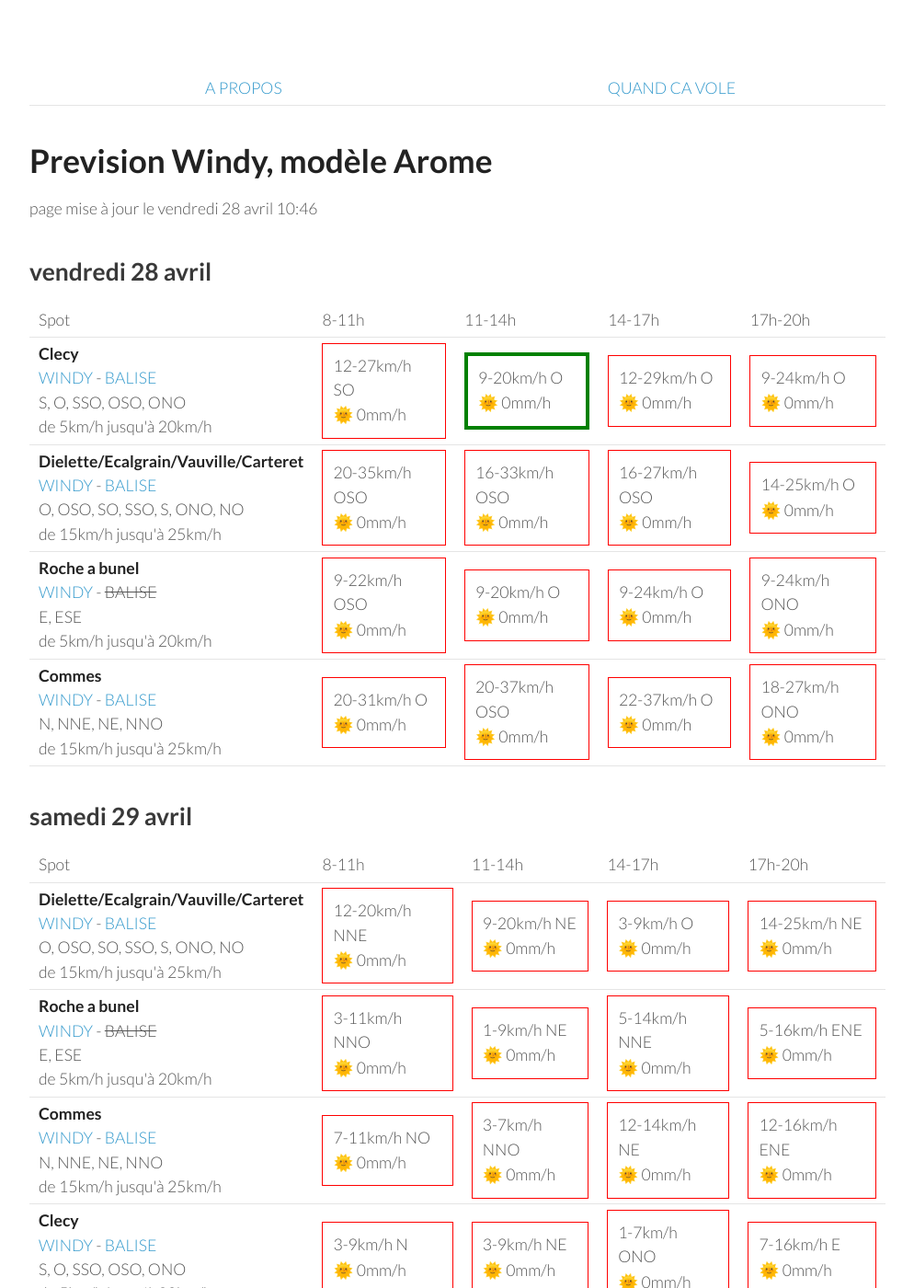
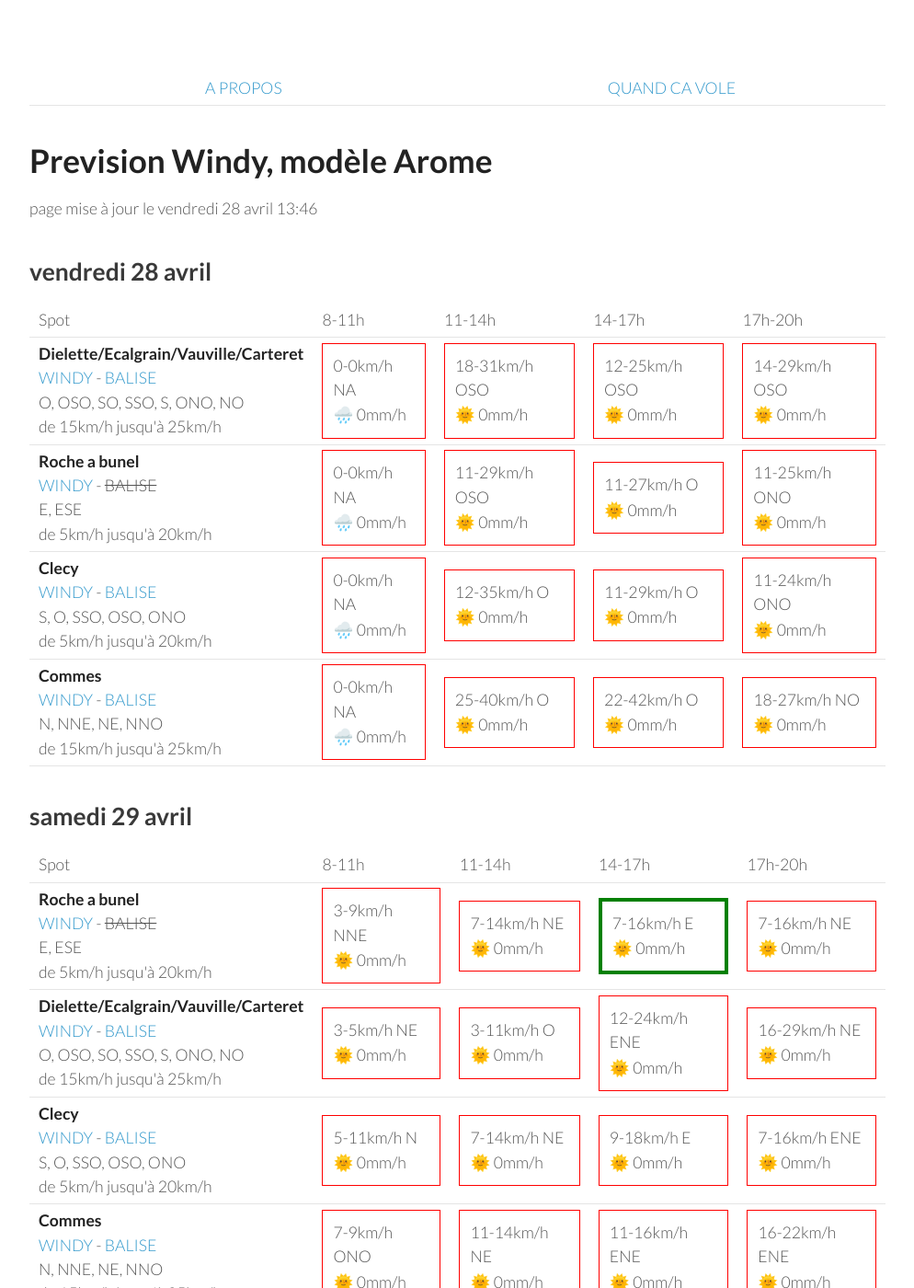
Before and after one commit to parapente-dans-le-nord/parapente-dans-le-nord.github.io, a Jekyll site: the page built from normandie.markdown, in a window 1280 px wide and 1400 px high. Shown: the whole window at 92% size, without its empty margins (26-1020 px from the left). Built offline with Jekyll 4.4.1, drawn with Linux system fonts in a browser that asks for light colours.

Commit message:
update index.markdown

```diff
--- a/normandie.markdown
+++ b/normandie.markdown
@@ -7,7 +7,7 @@ title:  "Tous les spots"
 {: .links}
 
 # Prevision Windy, modèle Arome
-page mise à jour le vendredi 28 avril 10:46
+page mise à jour le vendredi 28 avril 13:46
 
 ## vendredi 28 avril
 
@@ -22,43 +22,39 @@ page mise à jour le vendredi 28 avril 10:46
       <td>17h-20h</td>
     </tr>
 <tr>
-        <td><strong>Clecy</strong><br><a href="https://windy.com/48.929/-0.470?48.516,-0.470,8">WINDY</a> - <span class=""><a href="http://www.balisemeteo.com/balise.php?idBalise=122">BALISE</a> </span><br> <span class="vent-favorable">S, O, SSO, OSO, ONO</span><br><span class="force-vent">de 5km/h jusqu'à 20km/h</span> </td>
-
-            <td><div class="not-flyable"><p>12-27km/h SO</p><p>🌞 0mm/h</p></div></td>
-            <td><div class="flyable"><p>9-20km/h O</p><p>🌞 0mm/h</p></div></td>
-            <td><div class="not-flyable"><p>12-29km/h O</p><p>🌞 0mm/h</p></div></td>
-            <td><div class="not-flyable"><p>9-24km/h O</p><p>🌞 0mm/h</p></div></td>
-
-
-    </tr>
-<tr>
         <td><strong>Dielette/Ecalgrain/Vauville/Carteret</strong><br><a href="https://windy.com/49.650/-1.856?49.243,-1.856,8">WINDY</a> - <span class=""><a href="http://www.balisemeteo.com/balise.php?idBalise=81">BALISE</a> </span><br> <span class="vent-favorable">O, OSO, SO, SSO, S, ONO, NO</span><br><span class="force-vent">de 15km/h jusqu'à 25km/h</span> </td>
 
-            <td><div class="not-flyable"><p>20-35km/h OSO</p><p>🌞 0mm/h</p></div></td>
-            <td><div class="not-flyable"><p>16-33km/h OSO</p><p>🌞 0mm/h</p></div></td>
-            <td><div class="not-flyable"><p>16-27km/h OSO</p><p>🌞 0mm/h</p></div></td>
-            <td><div class="not-flyable"><p>14-25km/h O</p><p>🌞 0mm/h</p></div></td>
-
+            <td><div class="not-flyable"><p>0-0km/h NA</p><p>🌧️ 0mm/h</p></div></td>
+            <td><div class="not-flyable"><p>18-31km/h OSO</p><p>🌞 0mm/h</p></div></td>
+            <td><div class="not-flyable"><p>12-25km/h OSO</p><p>🌞 0mm/h</p></div></td>
+            <td><div class="not-flyable"><p>14-29km/h OSO</p><p>🌞 0mm/h</p></div></td>
 
     </tr>
 <tr>
         <td><strong>Roche a bunel</strong><br><a href="https://windy.com/48.993/-0.499?48.580,-0.499,8">WINDY</a> - <span class="no-balise"> BALISE </span><br> <span class="vent-favorable">E, ESE</span><br><span class="force-vent">de 5km/h jusqu'à 20km/h</span> </td>
 
-            <td><div class="not-flyable"><p>9-22km/h OSO</p><p>🌞 0mm/h</p></div></td>
-            <td><div class="not-flyable"><p>9-20km/h O</p><p>🌞 0mm/h</p></div></td>
-            <td><div class="not-flyable"><p>9-24km/h O</p><p>🌞 0mm/h</p></div></td>
-            <td><div class="not-flyable"><p>9-24km/h ONO</p><p>🌞 0mm/h</p></div></td>
+            <td><div class="not-flyable"><p>0-0km/h NA</p><p>🌧️ 0mm/h</p></div></td>
+            <td><div class="not-flyable"><p>11-29km/h OSO</p><p>🌞 0mm/h</p></div></td>
+            <td><div class="not-flyable"><p>11-27km/h O</p><p>🌞 0mm/h</p></div></td>
+            <td><div class="not-flyable"><p>11-25km/h ONO</p><p>🌞 0mm/h</p></div></td>
 
+    </tr>
+<tr>
+        <td><strong>Clecy</strong><br><a href="https://windy.com/48.929/-0.470?48.516,-0.470,8">WINDY</a> - <span class=""><a href="http://www.balisemeteo.com/balise.php?idBalise=122">BALISE</a> </span><br> <span class="vent-favorable">S, O, SSO, OSO, ONO</span><br><span class="force-vent">de 5km/h jusqu'à 20km/h</span> </td>
+
+            <td><div class="not-flyable"><p>0-0km/h NA</p><p>🌧️ 0mm/h</p></div></td>
+            <td><div class="not-flyable"><p>12-35km/h O</p><p>🌞 0mm/h</p></div></td>
+            <td><div class="not-flyable"><p>11-29km/h O</p><p>🌞 0mm/h</p></div></td>
+            <td><div class="not-flyable"><p>11-24km/h ONO</p><p>🌞 0mm/h</p></div></td>
 
     </tr>
 <tr>
         <td><strong>Commes</strong><br><a href="https://windy.com/49.346/-0.726?48.936,-0.726,8">WINDY</a> - <span class=""><a href="http://www.balisemeteo.com/balise.php?idBalise=158">BALISE</a> </span><br> <span class="vent-favorable">N, NNE, NE, NNO</span><br><span class="force-vent">de 15km/h jusqu'à 25km/h</span> </td>
 
-            <td><div class="not-flyable"><p>20-31km/h O</p><p>🌞 0mm/h</p></div></td>
-            <td><div class="not-flyable"><p>20-37km/h OSO</p><p>🌞 0mm/h</p></div></td>
-            <td><div class="not-flyable"><p>22-37km/h O</p><p>🌞 0mm/h</p></div></td>
-            <td><div class="not-flyable"><p>18-27km/h ONO</p><p>🌞 0mm/h</p></div></td>
-
+            <td><div class="not-flyable"><p>0-0km/h NA</p><p>🌧️ 0mm/h</p></div></td>
+            <td><div class="not-flyable"><p>25-40km/h O</p><p>🌞 0mm/h</p></div></td>
+            <td><div class="not-flyable"><p>22-42km/h O</p><p>🌞 0mm/h</p></div></td>
+            <td><div class="not-flyable"><p>18-27km/h NO</p><p>🌞 0mm/h</p></div></td>
 
     </tr>
 
@@ -78,42 +74,42 @@ page mise à jour le vendredi 28 avril 10:46
       <td>17h-20h</td>
     </tr>
 <tr>
-        <td><strong>Dielette/Ecalgrain/Vauville/Carteret</strong><br><a href="https://windy.com/49.650/-1.856?49.243,-1.856,8">WINDY</a> - <span class=""><a href="http://www.balisemeteo.com/balise.php?idBalise=81">BALISE</a> </span><br> <span class="vent-favorable">O, OSO, SO, SSO, S, ONO, NO</span><br><span class="force-vent">de 15km/h jusqu'à 25km/h</span> </td>
+        <td><strong>Roche a bunel</strong><br><a href="https://windy.com/48.993/-0.499?48.580,-0.499,8">WINDY</a> - <span class="no-balise"> BALISE </span><br> <span class="vent-favorable">E, ESE</span><br><span class="force-vent">de 5km/h jusqu'à 20km/h</span> </td>
 
-            <td><div class="not-flyable"><p>12-20km/h NNE</p><p>🌞 0mm/h</p></div></td>
-            <td><div class="not-flyable"><p>9-20km/h NE</p><p>🌞 0mm/h</p></div></td>
-            <td><div class="not-flyable"><p>3-9km/h O</p><p>🌞 0mm/h</p></div></td>
-            <td><div class="not-flyable"><p>14-25km/h NE</p><p>🌞 0mm/h</p></div></td>
+            <td><div class="not-flyable"><p>3-9km/h NNE</p><p>🌞 0mm/h</p></div></td>
+            <td><div class="not-flyable"><p>7-14km/h NE</p><p>🌞 0mm/h</p></div></td>
+            <td><div class="flyable"><p>7-16km/h E</p><p>🌞 0mm/h</p></div></td>
+            <td><div class="not-flyable"><p>7-16km/h NE</p><p>🌞 0mm/h</p></div></td>
 
 
     </tr>
 <tr>
-        <td><strong>Roche a bunel</strong><br><a href="https://windy.com/48.993/-0.499?48.580,-0.499,8">WINDY</a> - <span class="no-balise"> BALISE </span><br> <span class="vent-favorable">E, ESE</span><br><span class="force-vent">de 5km/h jusqu'à 20km/h</span> </td>
+        <td><strong>Dielette/Ecalgrain/Vauville/Carteret</strong><br><a href="https://windy.com/49.650/-1.856?49.243,-1.856,8">WINDY</a> - <span class=""><a href="http://www.balisemeteo.com/balise.php?idBalise=81">BALISE</a> </span><br> <span class="vent-favorable">O, OSO, SO, SSO, S, ONO, NO</span><br><span class="force-vent">de 15km/h jusqu'à 25km/h</span> </td>
 
-            <td><div class="not-flyable"><p>3-11km/h NNO</p><p>🌞 0mm/h</p></div></td>
-            <td><div class="not-flyable"><p>1-9km/h NE</p><p>🌞 0mm/h</p></div></td>
-            <td><div class="not-flyable"><p>5-14km/h NNE</p><p>🌞 0mm/h</p></div></td>
-            <td><div class="not-flyable"><p>5-16km/h ENE</p><p>🌞 0mm/h</p></div></td>
+            <td><div class="not-flyable"><p>3-5km/h NE</p><p>🌞 0mm/h</p></div></td>
+            <td><div class="not-flyable"><p>3-11km/h O</p><p>🌞 0mm/h</p></div></td>
+            <td><div class="not-flyable"><p>12-24km/h ENE</p><p>🌞 0mm/h</p></div></td>
+            <td><div class="not-flyable"><p>16-29km/h NE</p><p>🌞 0mm/h</p></div></td>
+
+
+    </tr>
+<tr>
+        <td><strong>Clecy</strong><br><a href="https://windy.com/48.929/-0.470?48.516,-0.470,8">WINDY</a> - <span class=""><a href="http://www.balisemeteo.com/balise.php?idBalise=122">BALISE</a> </span><br> <span class="vent-favorable">S, O, SSO, OSO, ONO</span><br><span class="force-vent">de 5km/h jusqu'à 20km/h</span> </td>
+
+            <td><div class="not-flyable"><p>5-11km/h N</p><p>🌞 0mm/h</p></div></td>
+            <td><div class="not-flyable"><p>7-14km/h NE</p><p>🌞 0mm/h</p></div></td>
+            <td><div class="not-flyable"><p>9-18km/h E</p><p>🌞 0mm/h</p></div></td>
+            <td><div class="not-flyable"><p>7-16km/h ENE</p><p>🌞 0mm/h</p></div></td>
 
 
     </tr>
 <tr>
         <td><strong>Commes</strong><br><a href="https://windy.com/49.346/-0.726?48.936,-0.726,8">WINDY</a> - <span class=""><a href="http://www.balisemeteo.com/balise.php?idBalise=158">BALISE</a> </span><br> <span class="vent-favorable">N, NNE, NE, NNO</span><br><span class="force-vent">de 15km/h jusqu'à 25km/h</span> </td>
 
-            <td><div class="not-flyable"><p>7-11km/h NO</p><p>🌞 0mm/h</p></div></td>
-            <td><div class="not-flyable"><p>3-7km/h NNO</p><p>🌞 0mm/h</p></div></td>
-            <td><div class="not-flyable"><p>12-14km/h NE</p><p>🌞 0mm/h</p></div></td>
-            <td><div class="not-flyable"><p>12-16km/h ENE</p><p>🌞 0mm/h</p></div></td>
-
-
-    </tr>
-<tr>
-        <td><strong>Clecy</strong><br><a href="https://windy.com/48.929/-0.470?48.516,-0.470,8">WINDY</a> - <span class=""><a href="http://www.balisemeteo.com/balise.php?idBalise=122">BALISE</a> </span><br> <span class="vent-favorable">S, O, SSO, OSO, ONO</span><br><span class="force-vent">de 5km/h jusqu'à 20km/h</span> </td>
-
-            <td><div class="not-flyable"><p>3-9km/h N</p><p>🌞 0mm/h</p></div></td>
-            <td><div class="not-flyable"><p>3-9km/h NE</p><p>🌞 0mm/h</p></div></td>
-            <td><div class="not-flyable"><p>1-7km/h ONO</p><p>🌞 0mm/h</p></div></td>
-            <td><div class="not-flyable"><p>7-16km/h E</p><p>🌞 0mm/h</p></div></td>
+            <td><div class="not-flyable"><p>7-9km/h ONO</p><p>🌞 0mm/h</p></div></td>
+            <td><div class="not-flyable"><p>11-14km/h NE</p><p>🌞 0mm/h</p></div></td>
+            <td><div class="not-flyable"><p>11-16km/h ENE</p><p>🌞 0mm/h</p></div></td>
+            <td><div class="not-flyable"><p>16-22km/h ENE</p><p>🌞 0mm/h</p></div></td>
 
 
     </tr>
```
